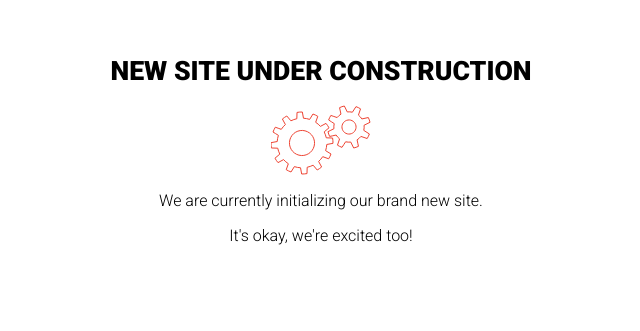
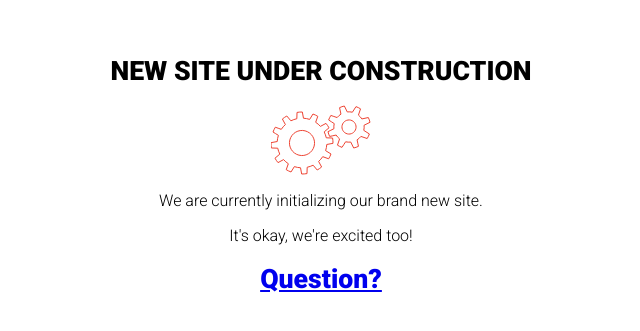
Before and after one commit to amikim27/cherryjubilee, a plain HTML site: page index.html in a window 1280 px wide. Shown: the part 163-494 px from the top of the page, without its empty margins (327-967 px from the left). Drawn offline with Linux system fonts and the light colour scheme.

Commit message:
Update index.html

```diff
--- a/index.html
+++ b/index.html
@@ -1,5 +1,7 @@
 <!--Main style sheet-->
 <link href="/style.css" rel="stylesheet">
+
+
 <div class="warning-content">
 <h1>NEW SITE UNDER CONSTRUCTION</h1>
 <svg version="1.1" xmlns="http://www.w3.org/2000/svg" xmlns:xlink="http://www.w3.org/1999/xlink" x="0px" y="0px"
@@ -60,4 +62,9 @@
   It's okay, we're excited too!
 </p>
 
+<h1>
+<a href="mailto:admin@cherryjubilee.co.kr">Question?
+</a>
+  </h1>
+
 </div>
```
